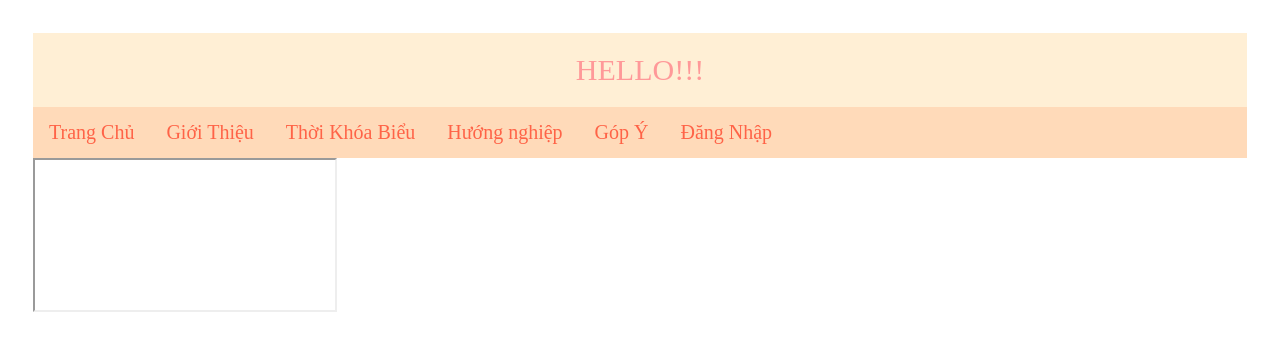
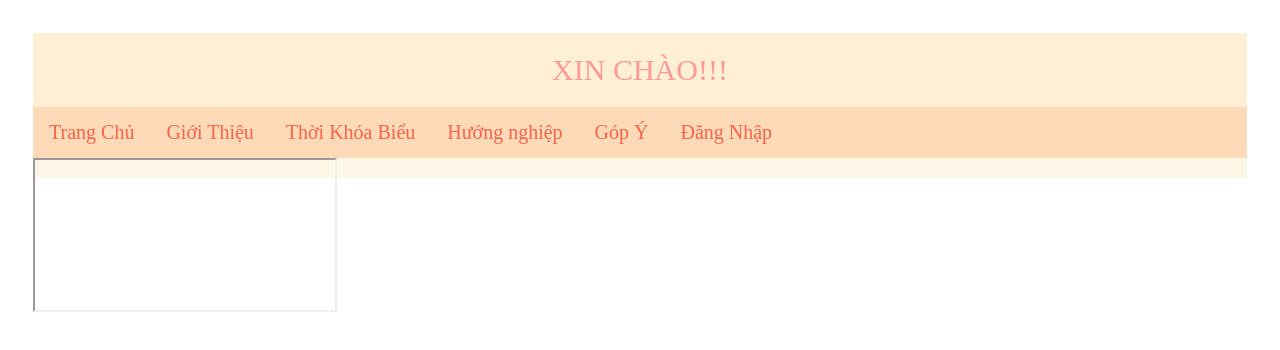
Before and after one commit to Anh2105/hanh, a plain HTML site: page index.html in a window 1280 px wide. Drawn offline with Linux system fonts and the light colour scheme.

Commit message:
Update index.html

```diff
--- a/index.html
+++ b/index.html
@@ -7,7 +7,7 @@
     <link href="style.css" rel="stylesheet" type="text/css" />
 </head>
 <body>
-    <div class="header"> HELLO!!! </div>
+    <div class="header"> XIN CHÀO!!! </div>
     <div class="topnav">
         <a href="home.html" target="noidung"> Trang Chủ </a>
         <a href="Contents/gioithieu.html" target="noidung"> Giới Thiệu </a>
@@ -21,5 +21,6 @@
     <div class="column middle">
         <iframe name="noidung"></iframe>
     </div>
+    <div class="footer"> </div>
 </body>
 </html>
```
